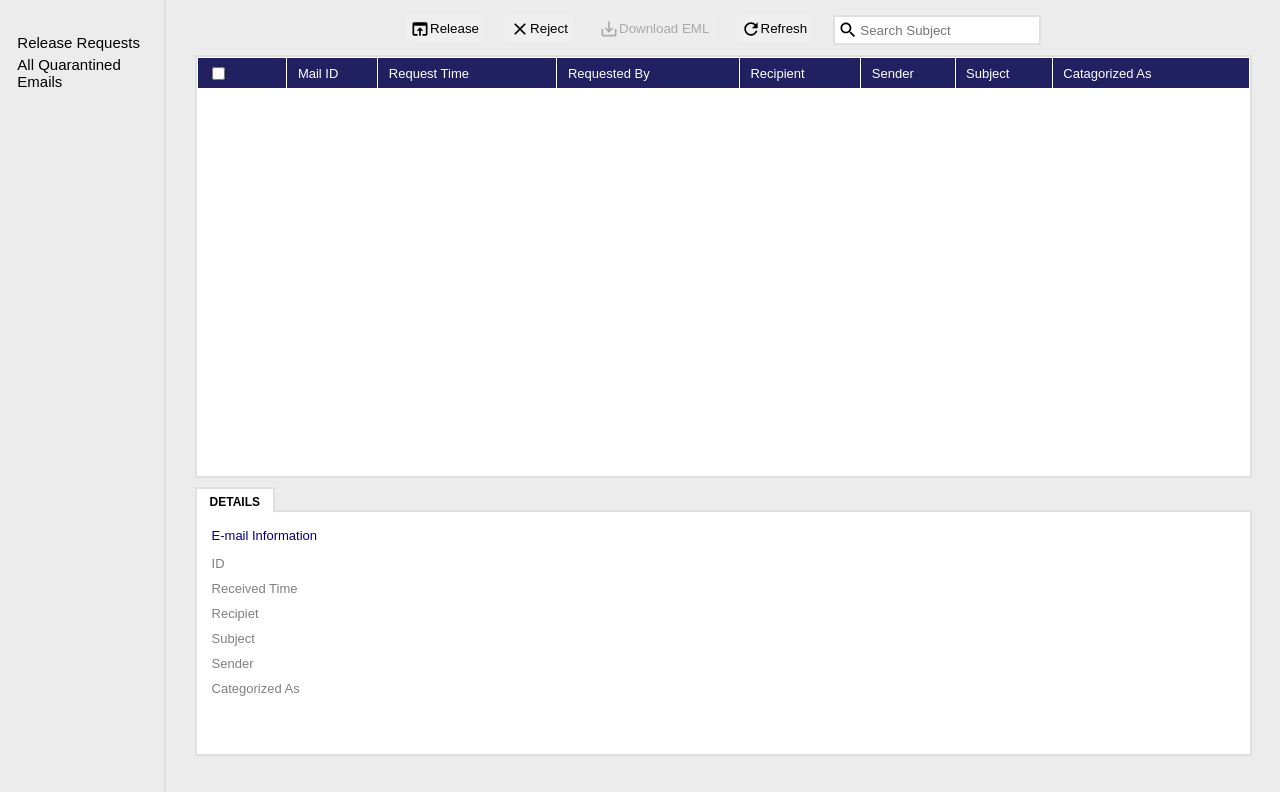
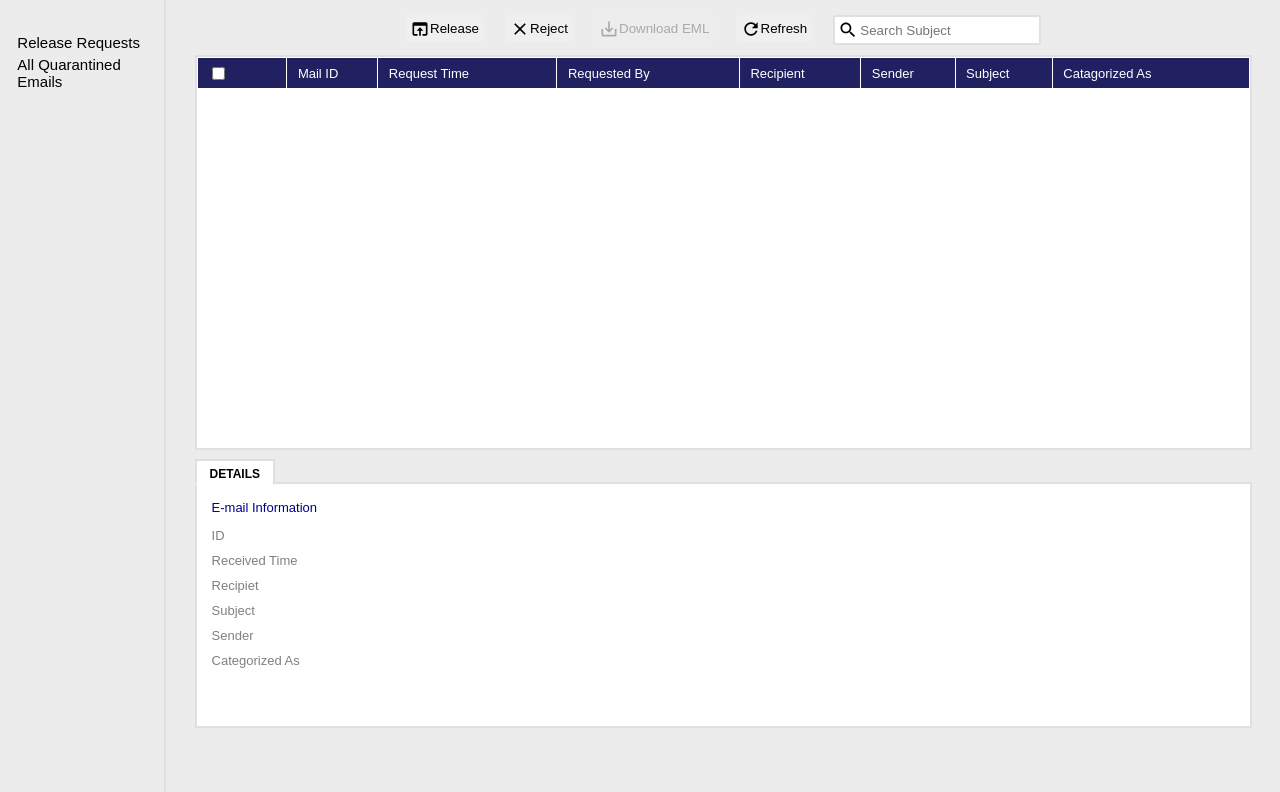
Before and after one commit to rotemshalev/ThreatManager, a React app in the folder client/: page / in a window 1280 px wide. Built offline with nearby package versions, Linux system fonts and the light colour scheme.

Commit message:
Add mails max-height

```diff
--- a/client/src/components/Content/ListMails/index.css
+++ b/client/src/components/Content/ListMails/index.css
@@ -1,5 +1,6 @@
 .list-mails-container {
   height: 55%;
+  max-height: 395px;
   background-color: white;
   overflow-y: scroll;
   border: 2px solid #e0e0e0;
```
